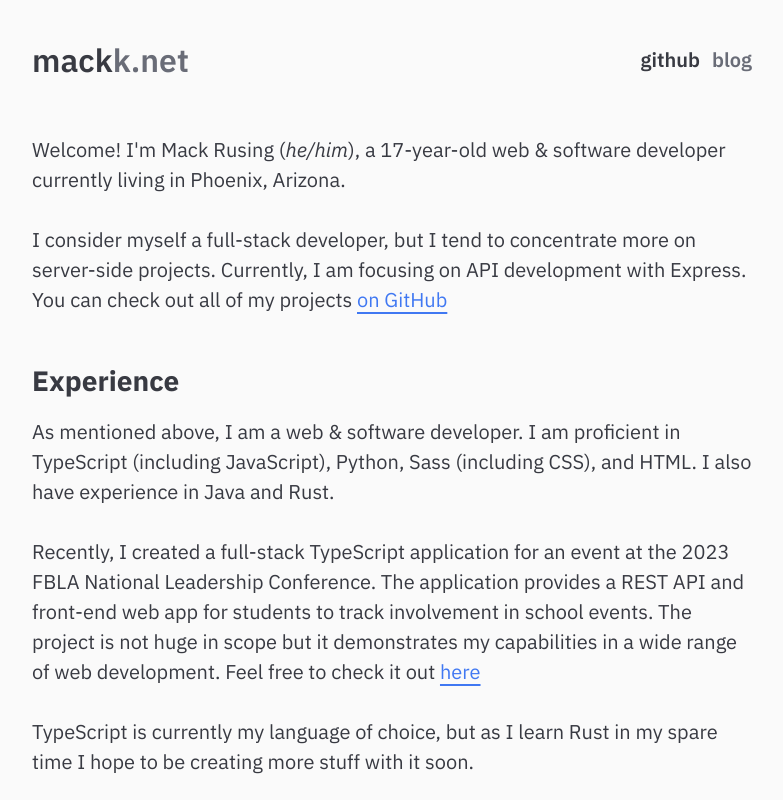
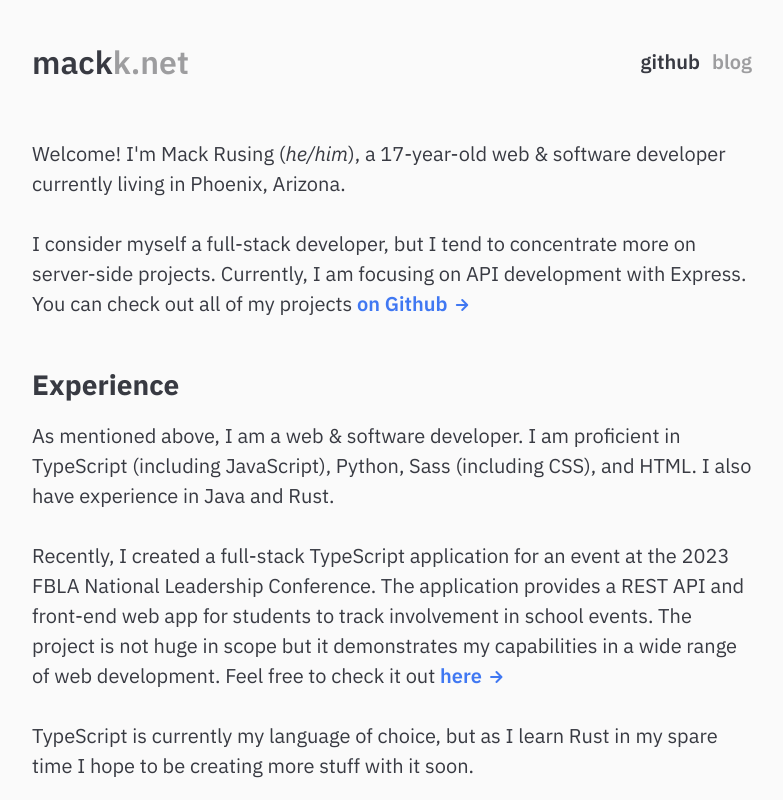
Before and after one commit to mackrusing/site, a Next.js app: page / in a window 1280 px wide. Shown: the top 800 px of the page, without its empty margins (248-1031 px from the left). Built offline with nearby package versions, Linux system fonts and the light colour scheme.

Commit message:
update styles

```diff
--- a/src/app/page.tsx
+++ b/src/app/page.tsx
@@ -7,6 +7,7 @@
 import Nav from "@/components/nav";
 import Footer from "@/components/footer";
 import Article from "@/components/article";
+import InlineLink from "@/components/inline-link";
 
 export default function HomePage() {
   return (
@@ -18,7 +19,7 @@ export default function HomePage() {
           Welcome! I'm Mack Rusing (<em>he/him</em>), a 17-year-old web & software developer currently living in Phoenix, Arizona.
         </p>
         <p>
-          I consider myself a full-stack developer, but I tend to concentrate more on server-side projects. Currently, I am focusing on API development with Express. You can check out all of my projects <a href="https://github.com/mackrusing" target="_blank" rel="noreferrer noopener">on GitHub</a>
+          I consider myself a full-stack developer, but I tend to concentrate more on server-side projects. Currently, I am focusing on API development with Express. You can check out all of my projects <InlineLink href="https://github.com/mackrusing">on Github</InlineLink>
         </p>
 
         {/* experience */}
@@ -27,7 +28,7 @@ export default function HomePage() {
           As mentioned above, I am a web & software developer. I am proficient in TypeScript (including JavaScript), Python, Sass (including CSS), and HTML. I also have experience in Java and Rust.
         </p>
         <p>
-          Recently, I created a full-stack TypeScript application for an event at the 2023 FBLA National Leadership Conference. The application provides a REST API and front-end web app for students to track involvement in school events. The project is not huge in scope but it demonstrates my capabilities in a wide range of web development. Feel free to check it out <a href="https://github.com/mackrusing/shs-activity-tracker-app" target="_blank" rel="noreferrer noopener">here</a>
+          Recently, I created a full-stack TypeScript application for an event at the 2023 FBLA National Leadership Conference. The application provides a REST API and front-end web app for students to track involvement in school events. The project is not huge in scope but it demonstrates my capabilities in a wide range of web development. Feel free to check it out <InlineLink href="https://github.com/mackrusing/shs-activity-tracker-app">here</InlineLink>
         </p>
         <p>
           TypeScript is currently my language of choice, but as I learn Rust in my spare time I hope to be creating more stuff with it soon.
--- a/src/components/article.module.scss
+++ b/src/components/article.module.scss
@@ -24,10 +24,10 @@
     }
 
     &:hover {
-      color: var(--color-accent-6);
+      color: var(--color-accent-3);
     }
     &:active {
-      color: rgba(var(--color-accent-6), 0.5);
+      color: rgba(var(--color-accent-3), 0.5);
     }
   }
 }
--- a/src/components/footer.module.scss
+++ b/src/components/footer.module.scss
@@ -1,7 +1,7 @@
 .footer {
   // box
   width: var(--length-content);
-  margin: 4.0rem auto;
+  margin: 5.0rem auto;
 
   // text
   text-align: center;
--- a/src/components/icon.module.scss
+++ b/src/components/icon.module.scss
@@ -17,3 +17,8 @@
 .fill {
   font-variation-settings: "FILL" 1;
 }
+
+// bold
+.bold {
+  font-variation-settings: "wght" 600;
+}
--- a/src/components/icon.tsx
+++ b/src/components/icon.tsx
@@ -8,11 +8,14 @@ import styles from "./icon.module.scss";
 interface IconProps {
   children: React.ReactNode;
   fill?: boolean;
+  bold?: boolean;
 }
 
-export default function Icon({ children, fill }: IconProps) {
+export default function Icon({ children, fill, bold }: IconProps) {
   if (fill) {
     return (<span className={`${styles.icon} ${styles.fill}`}>{children}</span>);
+  } else if (bold) {
+    return (<span className={`${styles.icon} ${styles.bold}`}>{children}</span>);
   } else {
     return (<span className={`${styles.icon}`}>{children}</span>);
   }
--- /dev/null
+++ b/src/components/inline-link.module.scss
@@ -0,0 +1,8 @@
+.link {
+  text-decoration: none !important;
+  font-weight: 600;
+
+  span {
+    transform: translate(0, 0.4rem);
+  }
+}
--- /dev/null
+++ b/src/components/inline-link.tsx
@@ -0,0 +1,21 @@
+//
+// InlineLink
+//  link and symbol
+//
+
+// styles
+import styles from "./inline-link.module.scss";
+// components
+import Link from "next/link";
+import Icon from "@/components/icon";
+
+interface InlineLinkProps {
+  children: React.ReactNode;
+  href: string;
+}
+
+export default function InlineLink({ children, href }: InlineLinkProps) {
+  return (
+    <Link className={styles.link} href={href} target="_blank" rel="noreferrer noopener">{children} <Icon bold>arrow_forward</Icon></Link>
+  );
+}
--- a/src/components/nav.module.scss
+++ b/src/components/nav.module.scss
@@ -4,7 +4,7 @@
   gap: 12px;
   align-items: center;
   width: var(--length-content);
-  margin: 3.6rem auto;
+  margin: 3.8rem auto;
 
   // text
   font-weight: 600;
@@ -15,7 +15,7 @@
   }
   .navLink {}
   .disabled, .disabled:hover {
-    color: var(--color-shade-6);
+    color: var(--color-shade-4);
     cursor: default;
   }
 }
--- a/src/styles/_vars.scss
+++ b/src/styles/_vars.scss
@@ -46,6 +46,13 @@
   --font-size-l:   2.4rem;
   --font-size-xl:  2.8rem;
   --font-size-xxl: 3.2rem;
+  @media (max-width: 600px) {
+    --font-size-s:   1.4rem;
+    --font-size-m:   1.8rem; // base
+    --font-size-l:   2.2rem;
+    --font-size-xl:  2.6rem;
+    --font-size-xxl: 3.0rem;
+  }
 
   // font families
   --font-family-header: "IBM Plex Sans", sans-serif;
@@ -54,6 +61,6 @@
   --font-family-mono: monospace;
 
   // lengths
-  --length-content: calc(min(60ch, calc(100% - 6.4rem)));
-  --length-gutter: 3.2rem;
+  --length-content: calc(min(60ch, calc(100% - 5.6rem)));
+  --length-gutter: 2.8rem;
 }
--- a/src/styles/util.module.scss
+++ b/src/styles/util.module.scss
@@ -3,5 +3,5 @@
 //
 
 .txtSecondary {
-  color: var(--color-shade-6);
+  color: var(--color-shade-4);
 }
```
